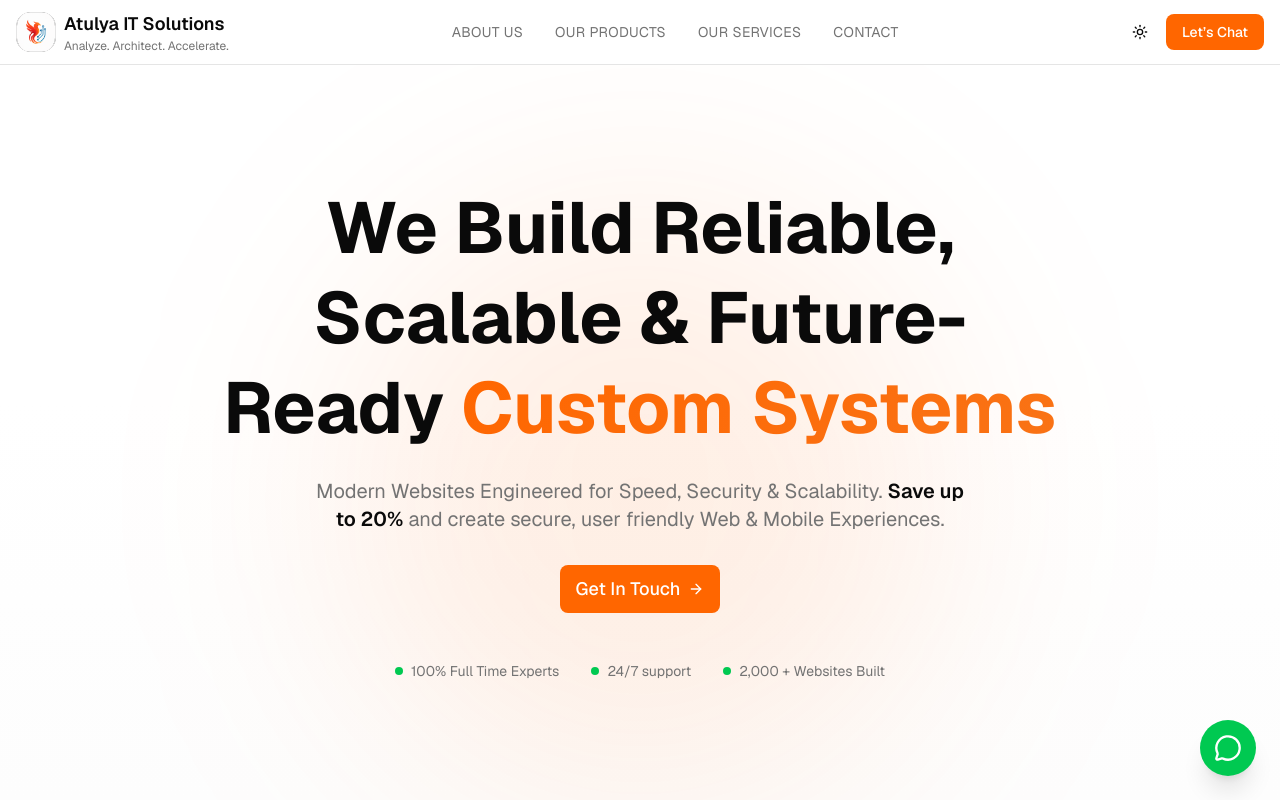
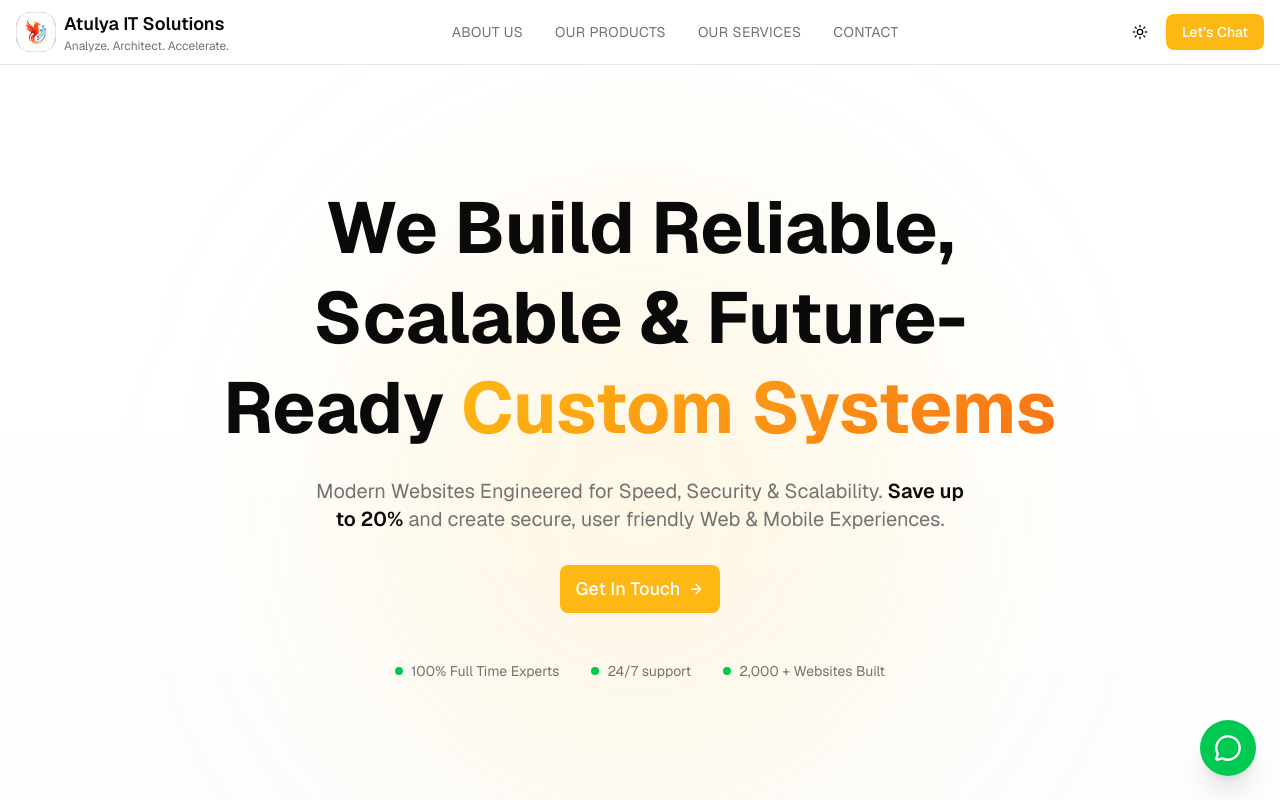
Before and after one commit to loveuat/ridenova, a Next.js app in the folder frontend/: page / in a window 1280 px wide. Shown: the top 800 px of the page. Built offline with nearby package versions, Linux system fonts and the light colour scheme.

Commit message:
Changes Color

```diff
--- a/frontend/app/globals.css
+++ b/frontend/app/globals.css
@@ -11,7 +11,7 @@
   --card-foreground: #0a0a0a;
   --popover: #ffffff;
   --popover-foreground: #0a0a0a;
-  --primary: #ff6600;
+  --primary: #fdb813;
   --primary-foreground: #ffffff;
   --secondary: #f5f5f5;
   --secondary-foreground: #0a0a0a;
@@ -23,8 +23,8 @@
   --destructive-foreground: #ffffff;
   --border: #e5e5e5;
   --input: #e5e5e5;
-  --ring: #ff6600;
-  --chart-1: #ff6600;
+  --ring: #fdb813;
+  --chart-1: #fdb813;
   --chart-2: #f97316;
   --chart-3: #eab308;
   --chart-4: #22c55e;
@@ -32,12 +32,12 @@
   --radius: 0.625rem;
   --sidebar: #fafafa;
   --sidebar-foreground: #0a0a0a;
-  --sidebar-primary: #ff6600;
+  --sidebar-primary: #fdb813;
   --sidebar-primary-foreground: #ffffff;
   --sidebar-accent: #f5f5f5;
   --sidebar-accent-foreground: #0a0a0a;
   --sidebar-border: #e5e5e5;
-  --sidebar-ring: #ff6600;
+  --sidebar-ring: #fdb813;
 }
 
 /* Dark mode - black background */
@@ -48,7 +48,7 @@
   --card-foreground: #ffffff;
   --popover: #0a0a0a;
   --popover-foreground: #ffffff;
-  --primary: #ff6600;
+  --primary: #fdb813;
   --primary-foreground: #ffffff;
   --secondary: #171717;
   --secondary-foreground: #ffffff;
@@ -60,20 +60,20 @@
   --destructive-foreground: #fecaca;
   --border: #262626;
   --input: #262626;
-  --ring: #ff6600;
-  --chart-1: #ff6600;
+  --ring: #fdb813;
+  --chart-1: #fdb813;
   --chart-2: #f97316;
   --chart-3: #eab308;
   --chart-4: #22c55e;
   --chart-5: #06b6d4;
   --sidebar: #0a0a0a;
   --sidebar-foreground: #ffffff;
-  --sidebar-primary: #ff6600;
+  --sidebar-primary: #fdb813;
   --sidebar-primary-foreground: #ffffff;
   --sidebar-accent: #171717;
   --sidebar-accent-foreground: #ffffff;
   --sidebar-border: #262626;
-  --sidebar-ring: #ff6600;
+  --sidebar-ring: #fdb813;
 }
 
 @theme inline {
@@ -128,14 +128,14 @@
 
 /* Custom gradient text */
 .text-gradient {
-  background: linear-gradient(135deg, #ff6600 0%, #ff8a7a 100%);
+  background: linear-gradient(135deg, #fdb813 0%, #ff8a7a 100%);
   -webkit-background-clip: text;
   -webkit-text-fill-color: transparent;
   background-clip: text;
 }
 
 .text-gradient-orange {
-  background: linear-gradient(135deg, #ff6600 0%, #f97316 100%);
+  background: linear-gradient(135deg, #fdb813 0%, #f97316 100%);
   -webkit-background-clip: text;
   -webkit-text-fill-color: transparent;
   background-clip: text;
@@ -165,7 +165,7 @@
 
 /* Timeline line gradient */
 .timeline-line {
-  background: linear-gradient(to bottom, #ff6600, transparent);
+  background: linear-gradient(to bottom, #fdb813, transparent);
 }
 
 /* Marquee animations */
```
